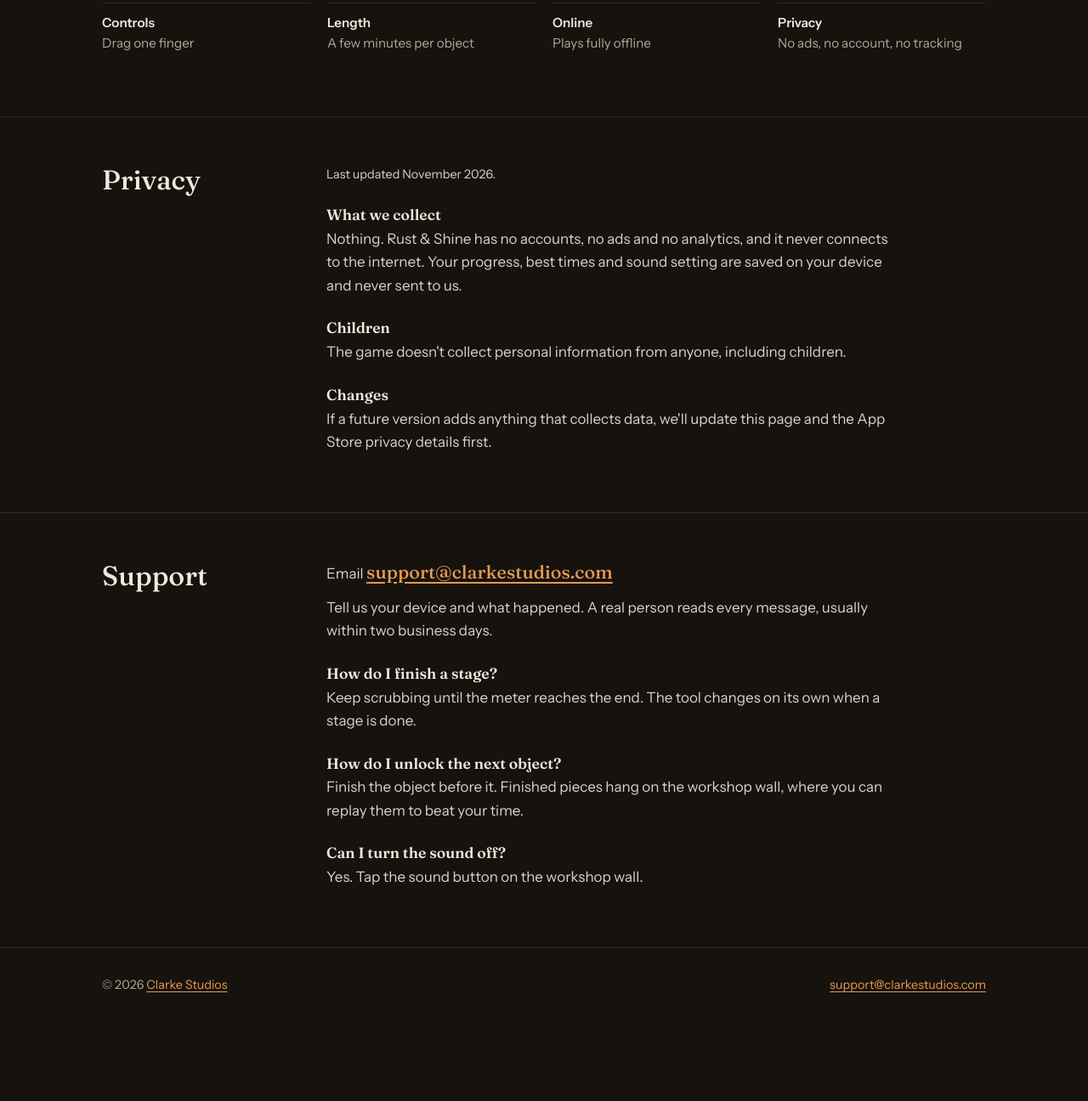
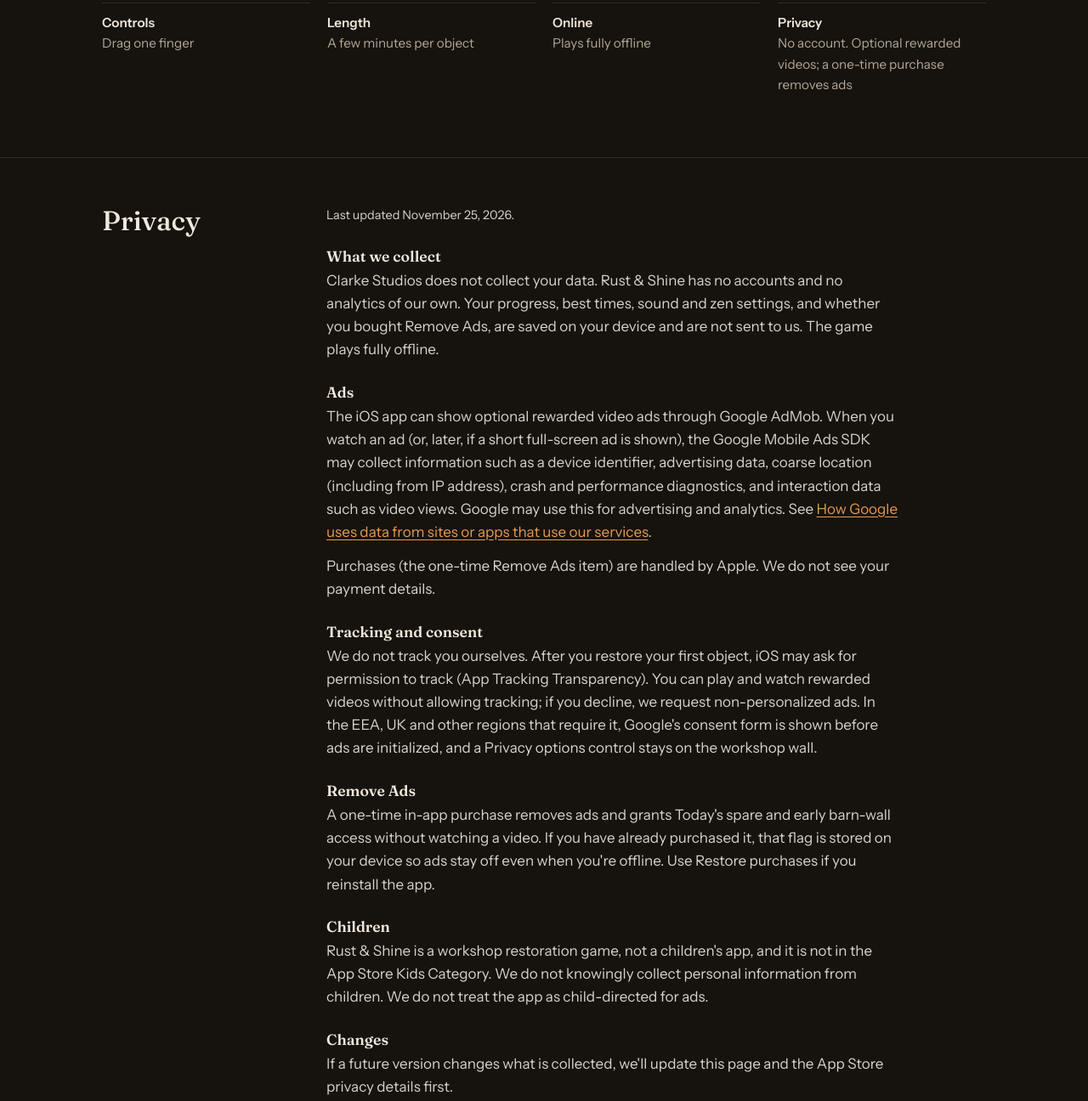
Before and after one commit to CHIMERNAND/chimernand.github.io, a plain HTML site: page rust-and-shine-site/index.html in a window 1280 px wide. Shown: the part 818-2114 px from the top of the page at 85% size. Before the commit the page ends 2037 px from the top, so only its background shows below. Drawn offline with Linux system fonts and the light colour scheme.

Commit message:
Update Rust & Shine privacy policy for AdMob and Remove Ads
The live #privacy section still said the game has no ads and never
connects to the internet. Rewrite it for the free-with-ads iOS build:
AdMob data collection, ATT, UMP consent, Remove Ads, and a link to
Google's partner-sites policy. Also fix the landing fact and meta
description that claimed "no ads, no tracking."

```diff
--- a/rust-and-shine-site/index.html
+++ b/rust-and-shine-site/index.html
@@ -4,7 +4,7 @@
 <meta charset="utf-8">
 <meta name="viewport" content="width=device-width, initial-scale=1">
 <title>Rust &amp; Shine — Scrub old tools back to new · Clarke Studios</title>
-<meta name="description" content="Rust &amp; Shine is a calm restoration game for iPhone from Clarke Studios. Degrease, wire-brush and polish old tools with your finger until they shine. No ads, no tracking.">
+<meta name="description" content="Rust &amp; Shine is a calm restoration game for iPhone and iPad from Clarke Studios. Degrease, wire-brush and polish old tools with your finger until they shine. Optional rewarded videos; a one-time purchase removes ads.">
 <link rel="canonical" href="https://clarkestudios.com/rust-and-shine-site/">
 <meta property="og:title" content="Rust &amp; Shine — Scrub old tools back to new">
 <meta property="og:description" content="Grimy wrenches, rusty trowels, a tarnished brass bell. Clean each one with your finger until it shines.">
@@ -87,19 +87,26 @@ footer .wrap{display:flex;justify-content:space-between;gap:1rem;flex-wrap:wrap}
 <section><div class="wrap">
   <h2>What's inside</h2>
   <div class="modes"><div class="mode"><h3>Eight objects</h3><p>A wrench, claw hammer, pliers, brass padlock, kitchen knife, chrome hubcap, garden trowel and brass bell.</p></div><div class="mode"><h3>Three tools</h3><p>Degrease, wire brush, polish. Each stage reveals the next, and each object fights back a little differently.</p></div><div class="mode"><h3>Sound that follows you</h3><p>Scrub faster and the brush gets louder. Every sound is made live by the game, not a recording.</p></div></div>
-  <ul class="facts"><li><b>Controls</b>Drag one finger</li><li><b>Length</b>A few minutes per object</li><li><b>Online</b>Plays fully offline</li><li><b>Privacy</b>No ads, no account, no tracking</li></ul>
+  <ul class="facts"><li><b>Controls</b>Drag one finger</li><li><b>Length</b>A few minutes per object</li><li><b>Online</b>Plays fully offline</li><li><b>Privacy</b>No account. Optional rewarded videos; a one-time purchase removes ads</li></ul>
 </div></section>
 
 <section id="privacy"><div class="wrap cols">
   <h2>Privacy</h2>
   <div class="prose">
-    <p class="updated">Last updated November 2026.</p>
+    <p class="updated">Last updated November 25, 2026.</p>
     <h3>What we collect</h3>
-    <p>Nothing. Rust &amp; Shine has no accounts, no ads and no analytics, and it never connects to the internet. Your progress, best times and sound setting are saved on your device and never sent to us.</p>
+    <p>Clarke Studios does not collect your data. Rust &amp; Shine has no accounts and no analytics of our own. Your progress, best times, sound and zen settings, and whether you bought Remove Ads, are saved on your device and are not sent to us. The game plays fully offline.</p>
+    <h3>Ads</h3>
+    <p>The iOS app can show optional rewarded video ads through Google AdMob. When you watch an ad (or, later, if a short full-screen ad is shown), the Google Mobile Ads SDK may collect information such as a device identifier, advertising data, coarse location (including from IP address), crash and performance diagnostics, and interaction data such as video views. Google may use this for advertising and analytics. See <a href="https://policies.google.com/technologies/partner-sites">How Google uses data from sites or apps that use our services</a>.</p>
+    <p>Purchases (the one-time Remove Ads item) are handled by Apple. We do not see your payment details.</p>
+    <h3>Tracking and consent</h3>
+    <p>We do not track you ourselves. After you restore your first object, iOS may ask for permission to track (App Tracking Transparency). You can play and watch rewarded videos without allowing tracking; if you decline, we request non-personalized ads. In the EEA, UK and other regions that require it, Google's consent form is shown before ads are initialized, and a Privacy options control stays on the workshop wall.</p>
+    <h3>Remove Ads</h3>
+    <p>A one-time in-app purchase removes ads and grants Today's spare and early barn-wall access without watching a video. If you have already purchased it, that flag is stored on your device so ads stay off even when you're offline. Use Restore purchases if you reinstall the app.</p>
     <h3>Children</h3>
-    <p>The game doesn't collect personal information from anyone, including children.</p>
+    <p>Rust &amp; Shine is a workshop restoration game, not a children's app, and it is not in the App Store Kids Category. We do not knowingly collect personal information from children. We do not treat the app as child-directed for ads.</p>
     <h3>Changes</h3>
-    <p>If a future version adds anything that collects data, we'll update this page and the App Store privacy details first.</p>
+    <p>If a future version changes what is collected, we'll update this page and the App Store privacy details first.</p>
   </div>
 </div></section>
 
@@ -114,6 +121,10 @@ footer .wrap{display:flex;justify-content:space-between;gap:1rem;flex-wrap:wrap}
     <p>Finish the object before it. Finished pieces hang on the workshop wall, where you can replay them to beat your time.</p>
     <h3>Can I turn the sound off?</h3>
     <p>Yes. Tap the sound button on the workshop wall.</p>
+    <h3>How do Today's spare and the barn wall work?</h3>
+    <p>On the workshop wall, Today's spare offers a rewarded video that unlocks a bonus object for the rest of that day. If the barn tab is still locked, Work on the barn now offers a rewarded video to open it early. The main campaign stays fully playable by scrubbing, with or without ads.</p>
+    <h3>How do I remove ads?</h3>
+    <p>Buy Remove Ads, a one-time purchase. Restore purchases will recover it if you reinstall the app.</p>
   </div>
 </div></section>
 </main>
```
